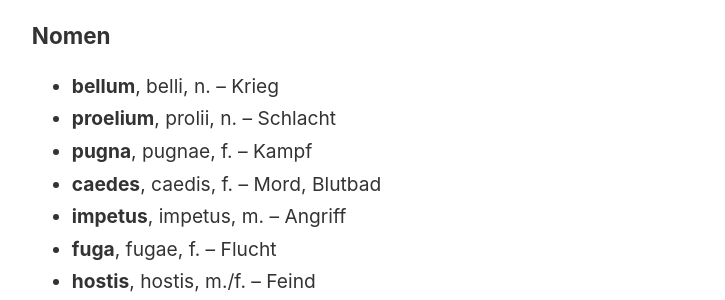
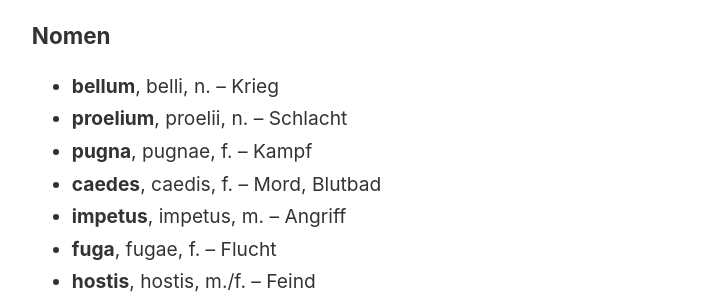
Before and after one commit to lutz-stu/school-blog, a Jekyll site: the page built from _notes/Latein/krieg.md, in a window 1280 px wide. Shown: the part 258-558 px from the top of the page, without its empty margins (45-770 px from the left). Built offline with Jekyll 4.4.1, drawn with Linux system fonts in a browser that asks for light colours.

Commit message:
Update Latein content (Fix typo)

```diff
--- a/_notes/Latein/krieg.md
+++ b/_notes/Latein/krieg.md
@@ -5,7 +5,7 @@ title: Krieg
 ### Nomen
 
 - **bellum**, belli, n. – Krieg
-- **proelium**, prolii, n. – Schlacht
+- **proelium**, proelii, n. – Schlacht
 - **pugna**, pugnae, f. – Kampf
 - **caedes**, caedis, f. – Mord, Blutbad
 - **impetus**, impetus, m. – Angriff
```
